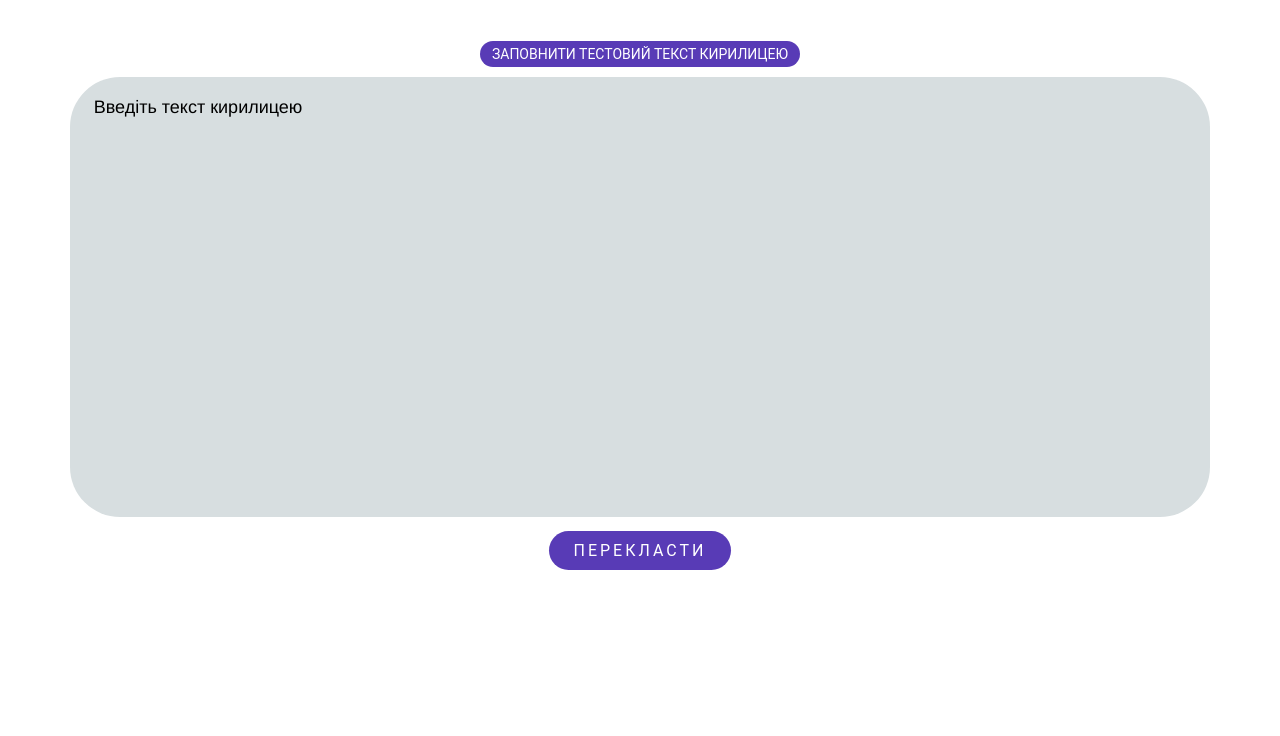
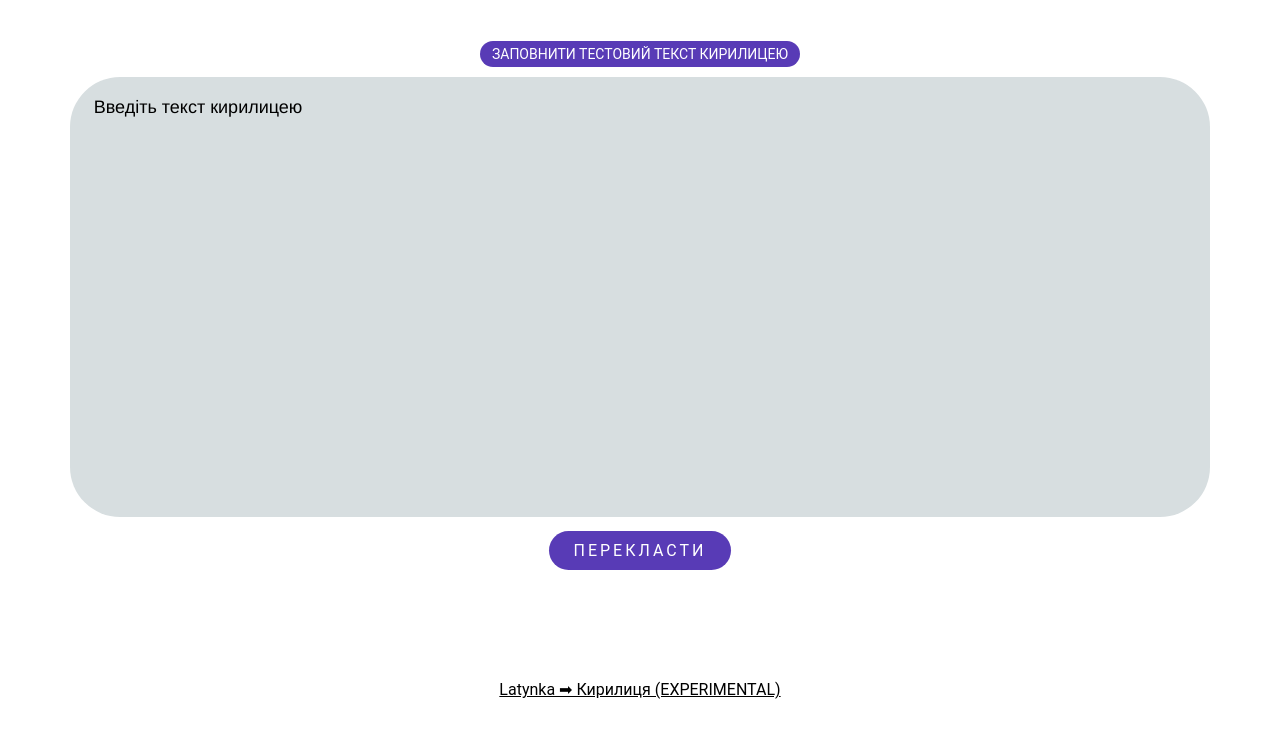
Before and after one commit to witchmonster/latynka-web, a plain HTML site: page index.html in a window 1280 px wide. Shown: the part 222-958 px from the top of the page. Before the commit the page ends 929 px from the top, so only its background shows below. Drawn offline with nearby package versions, Linux system fonts and the light colour scheme; a web font is replaced by a local one.

Commit message:
Unhide reverse converter.

```diff
--- a/css/style.css
+++ b/css/style.css
@@ -23,7 +23,7 @@ h1 {
 }
 
 a {
-  color: var(--color-primary);
+  color: var(--color-secondary);
 }
 
 .divTable {
--- a/index.html
+++ b/index.html
@@ -82,7 +82,9 @@
     <div style="height: 100px;">
     </div>
     <div class="divRow">
-      <a href="reverse.html">Zvorotnij perekladač</a>
+      <a href="reverse.html">Latynka ➡ Кирилиця (EXPERIMENTAL)</a>
+    </div>
+    <div style="height: 50px;">
     </div>
   </div>
 </body>
```
Also changed, not shown: reverse.html (+5 -0 lines).
